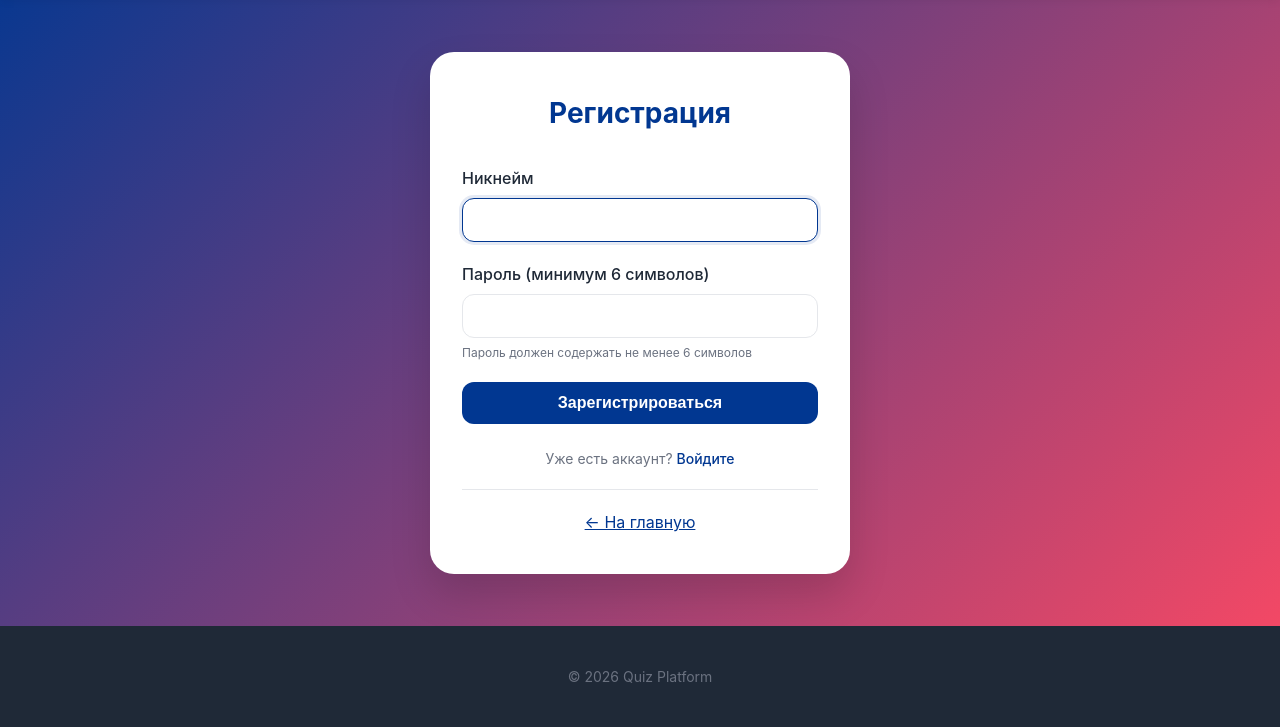
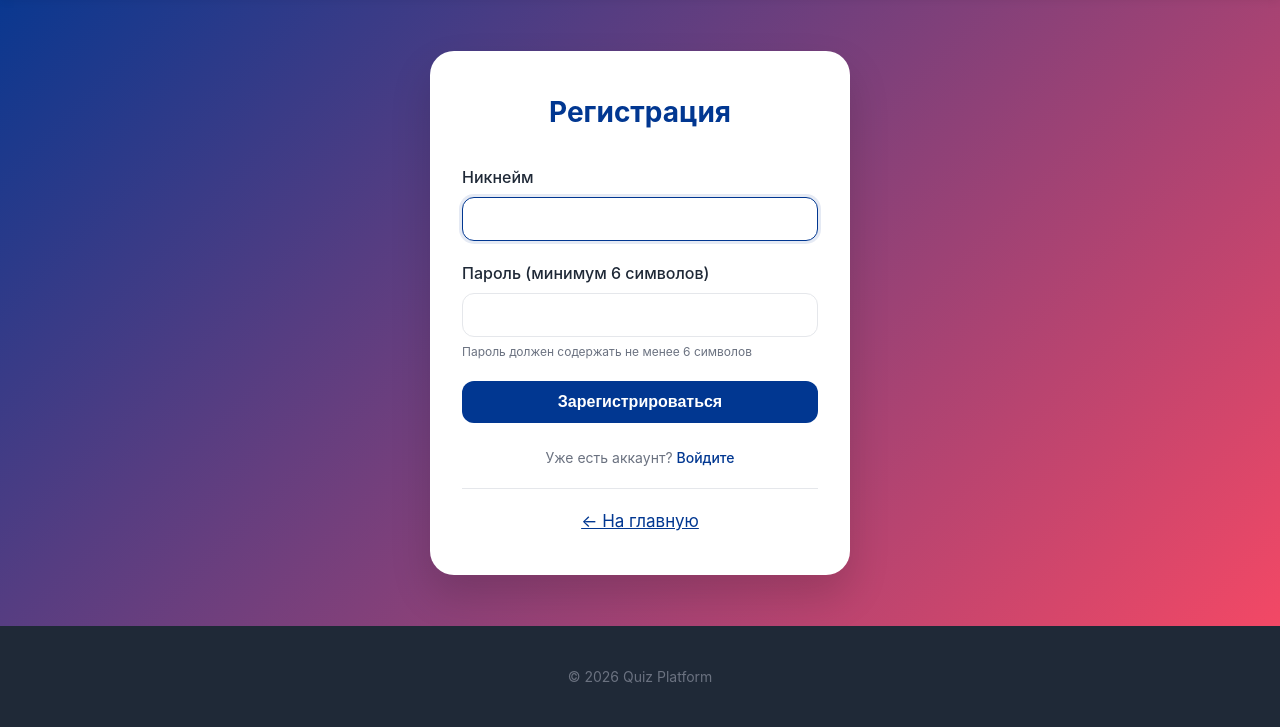
Before and after one commit to bleag/Praktika-8-sem, a Flask app: page /register in a window 1280 px wide. Shown: the part 73-800 px from the top of the page. Run offline with Flask 3, Linux system fonts and the light colour scheme.

Commit message:
пробный

```diff
--- a/static/css/style.css
+++ b/static/css/style.css
@@ -87,7 +87,7 @@ body {
     border: none;
     color: var(--sovcombank-blue);
     cursor: pointer;
-    font-size: 16px;
+    font-size: 17px;
     text-decoration: underline;
 }
 
```
